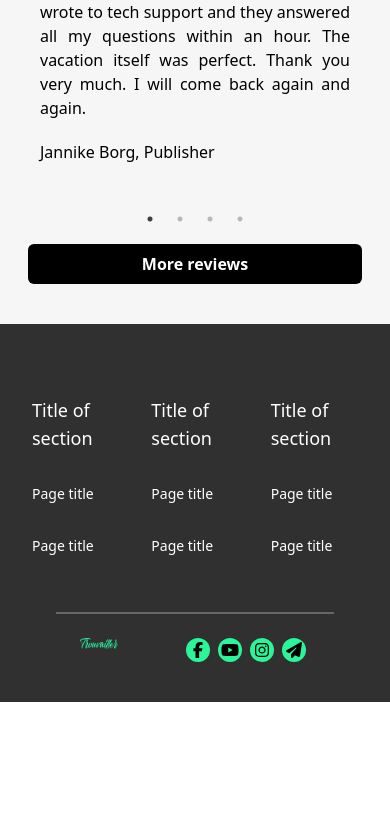
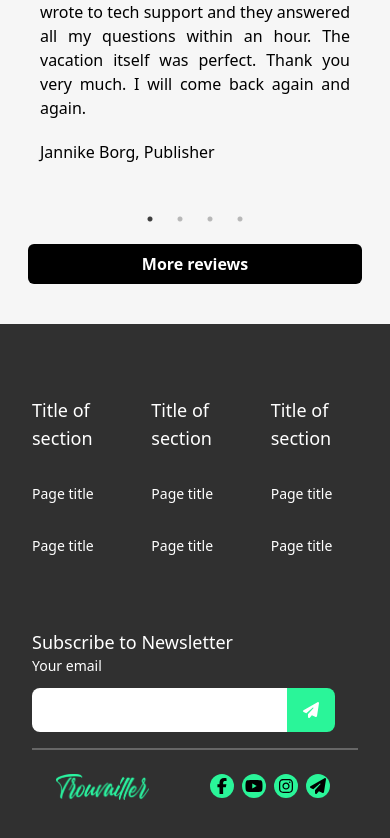
Before and after one commit to jaisonjoshi/Trouvailler-web, a React (Create React App) app: page / in a window 390 px wide. Shown: the part 3274-4112 px from the top of the page. Before the commit the page ends 3976 px from the top, so only its background shows below. Built offline with nearby package versions, Linux system fonts and the light colour scheme.

Commit message:
made footer responsive

```diff
--- a/src/Pages/components/Footer/Footer.jsx
+++ b/src/Pages/components/Footer/Footer.jsx
@@ -16,6 +16,7 @@ const Footer = () => {
             <div><h5 className='text-sm p-4'>Page title</h5></div>
 
             <div className='hidden md:block md:row-span-3 md:pl-4'>
+              <h3 className='text-lg'>Subscribe to Newsletter</h3>
               <h5 className='text-sm pb-3'>Your email</h5>
               <div className='flex overflow-hidden h-11 rounded-lg w-full'>
                 <div><input type="text" className='h-full text-blacky-dark p-3 focus:outline-evergreen' /></div>
@@ -29,9 +30,17 @@ const Footer = () => {
             <div><h5 className='text-sm p-4'>Page title</h5></div>
           </div>
         </div>
+        <div className='md:hidden text-whiteglow p-4'>
+          <h3 className='text-lg'>Subscribe to Newsletter</h3>
+          <h5 className='text-sm pb-3'>Your email</h5>
+          <div className='flex overflow-hidden h-11 rounded-lg w-full'>
+            <div><input type="text" className='h-full grow text-blacky-dark p-3 focus:outline-evergreen' /></div>
+            <button className='flex-none bg-evergreen rounded-r-lg h-auto'><FontAwesomeIcon className='px-4' icon={faPaperPlane} /></button>
+          </div>
+        </div>
 
-        <div className='border-t-2 border-graydust-medium flex justify-between align-middle p-6 mx-10'>
-          <a href="" className='w-2/12'>
+        <div className='border-t-2 border-graydust-medium flex justify-between align-middle  p-6  mx-4 sm:mx-10'>
+          <a href="" className='w-4/12 sm:w-2/12'>
             <img src={Logo} alt="Trouvailler" />
           </a>
           <div className='flex justify-evenly'>
```
